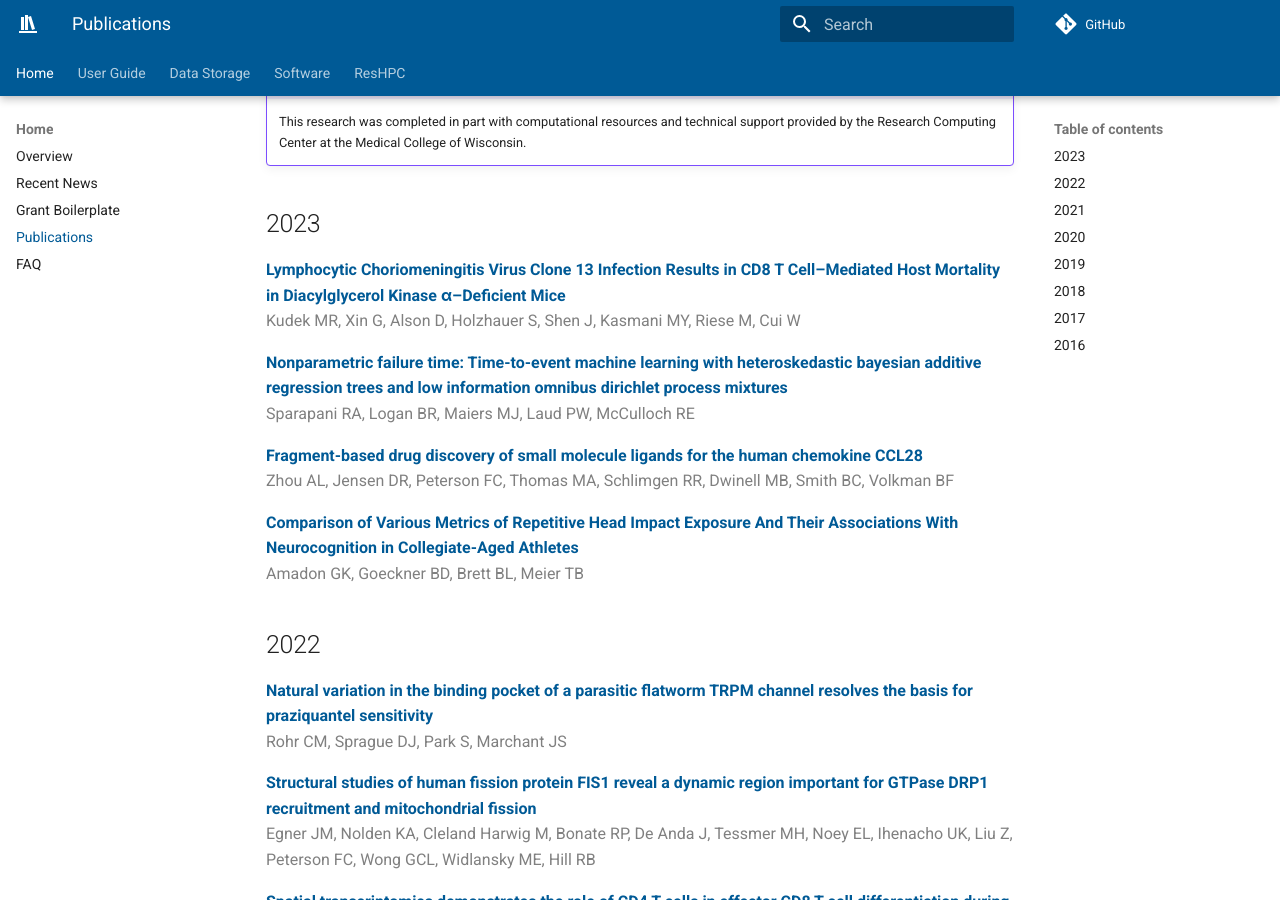
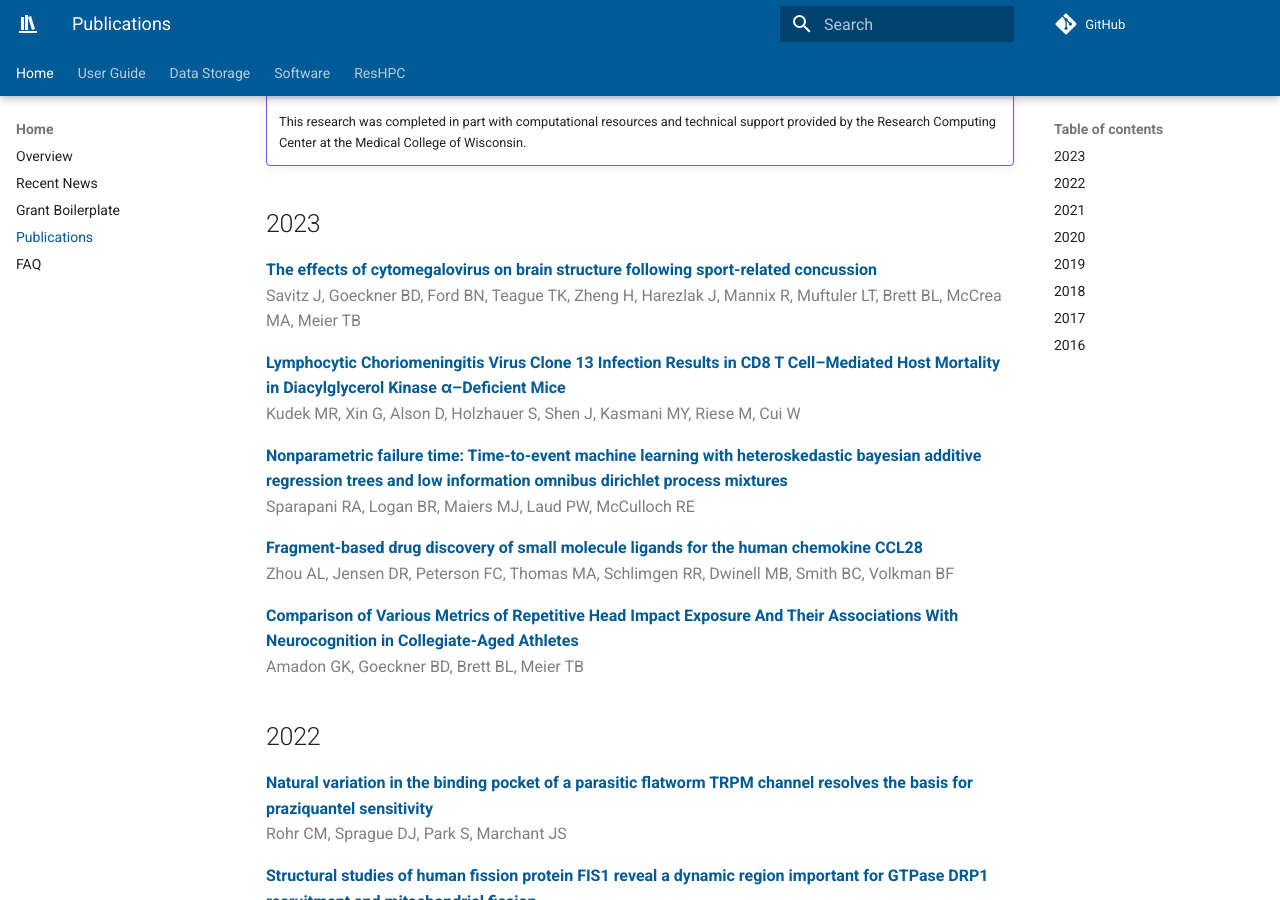
Before and after one commit to mcw-rcc/mcw-rcc.github.io, an MkDocs documentation site: the page built from docs/pubs.md, in a window 1280 px wide and 900 px high, scrolled down 325 px. Built offline with MkDocs 1.6.1 and Material for MkDocs 9.7.7, drawn with Linux system fonts in a browser that asks for light colours; comment, search, counter and statistics services are not loaded.

```diff
--- a/docs/pubs.md
+++ b/docs/pubs.md
@@ -9,6 +9,10 @@ All you have to do is include the following statement in your publication:
     This research was completed in part with computational resources and technical support provided by the Research Computing Center at the Medical College of Wisconsin.
 
 ## 2023
+
+**[The effects of cytomegalovirus on brain structure following sport-related concussion](https://doi.org/10.1093/brain/awad126)**
+Savitz J, Goeckner BD, Ford BN, Teague TK, Zheng H, Harezlak J, Mannix R, Muftuler LT, Brett BL, McCrea MA, Meier TB
+{: .author}
 
 **[Lymphocytic Choriomeningitis Virus Clone 13 Infection Results in CD8 T Cell–Mediated Host Mortality in Diacylglycerol Kinase α–Deficient Mice](https://doi.org/10.4049/jimmunol.2101011)**
 Kudek MR, Xin G, Alson D, Holzhauer S, Shen J, Kasmani MY, Riese M, Cui W
```
Also changed, not shown: docs/index.md (+1 -1 lines).
